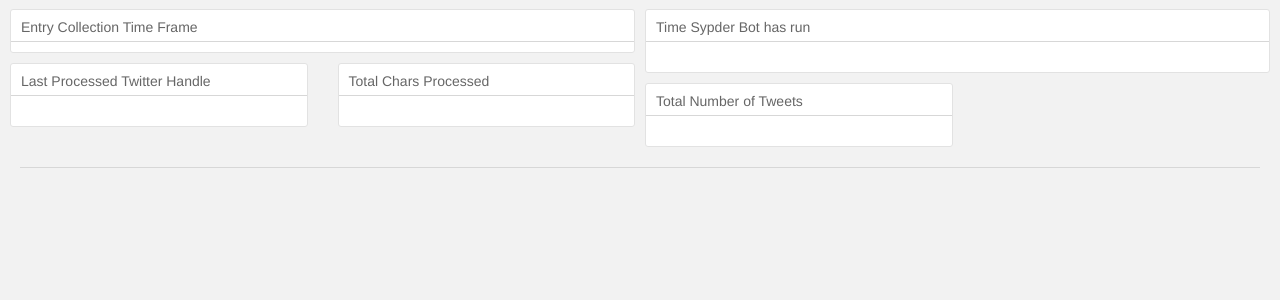
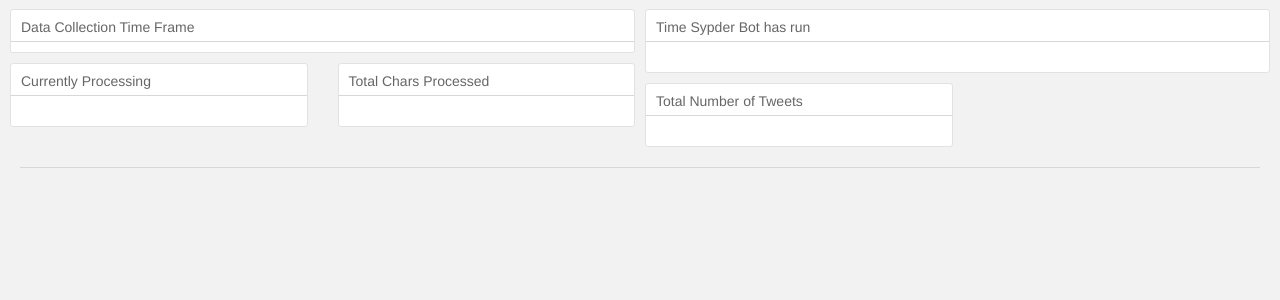
Before and after one commit to abhidya/SixDOS, a Flask app: page /spyder.html in a window 1280 px wide. Shown: the part 51-351 px from the top of the page. Run offline with Flask 2, Linux system fonts and the light colour scheme; data that the repository does not hold is empty; some libraries are stand-ins or nearby versions.

Commit message:
fixed more bugs

```diff
--- a/templates/spyder.html
+++ b/templates/spyder.html
@@ -32,7 +32,7 @@
                 <div class="col-sm-12">
                     <div class="chart-wrapper">
                         <div class="chart-title">
-                            Entry Collection Time Frame
+                            Data Collection Time Frame
                         </div>
                         <div class="chart-stage">
                             <div id="time-chart"></div>
@@ -45,7 +45,7 @@
                 <div class="col-sm-6">
                     <div class="chart-wrapper">
                         <div class="chart-title">
-                            Last Processed Twitter Handle
+                            Currently Processing
                         </div>
                         <div class="chart-stage">
                             <h1 id="last_proccessed">
@@ -142,6 +142,9 @@
         document.getElementById('fade').style.display = 'none';
     }
 
+    var firsttime = true; //bool
+
+
     function loadlink() {
 
         $.ajax({
@@ -149,7 +152,9 @@
                 url: '/spyder/visualization',
                 dataType: 'json',
                 beforeSend: function () {
-                // openModal();
+                    if (firsttime) {
+                        openModal();
+                    }
                 },
                 success: function (data) {
                     console.log('Submission was successful.');
@@ -162,14 +167,23 @@
                 },
 
                 complete: function (data) {
-                // closeModal();
+                    if (firsttime) {
+                        closeModal();
+                        firsttime = false;
+                    }
 
                 },
-            error: function (data) {
+                error:
+
+                    function (data) {
                         console.log('An error occurred.');
                         console.log(data);
-            },
-        });
+                    }
+
+                ,
+            }
+        )
+        ;
 
 
         $.ajax({
```
Lines whose indentation alone changed are shown as unchanged.
